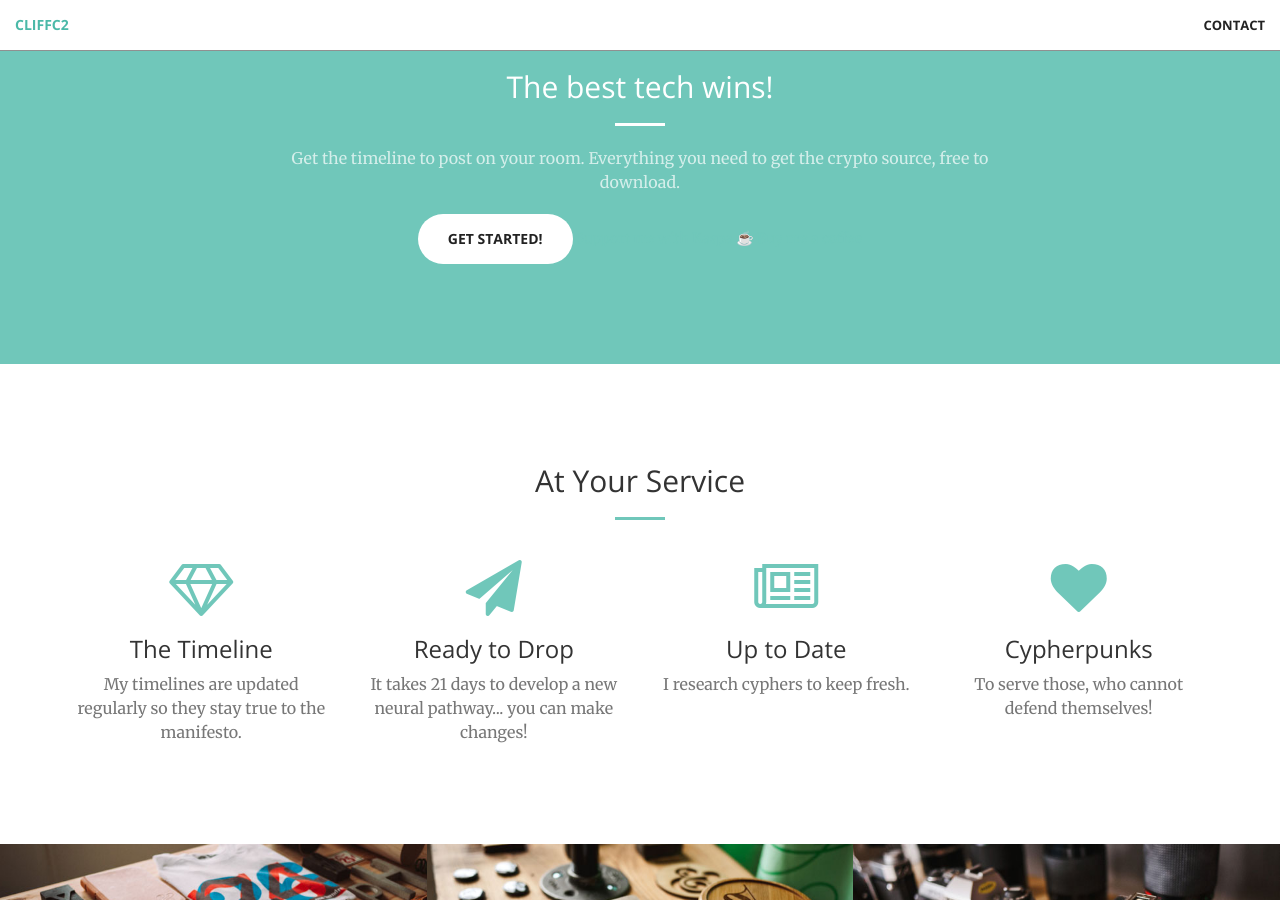
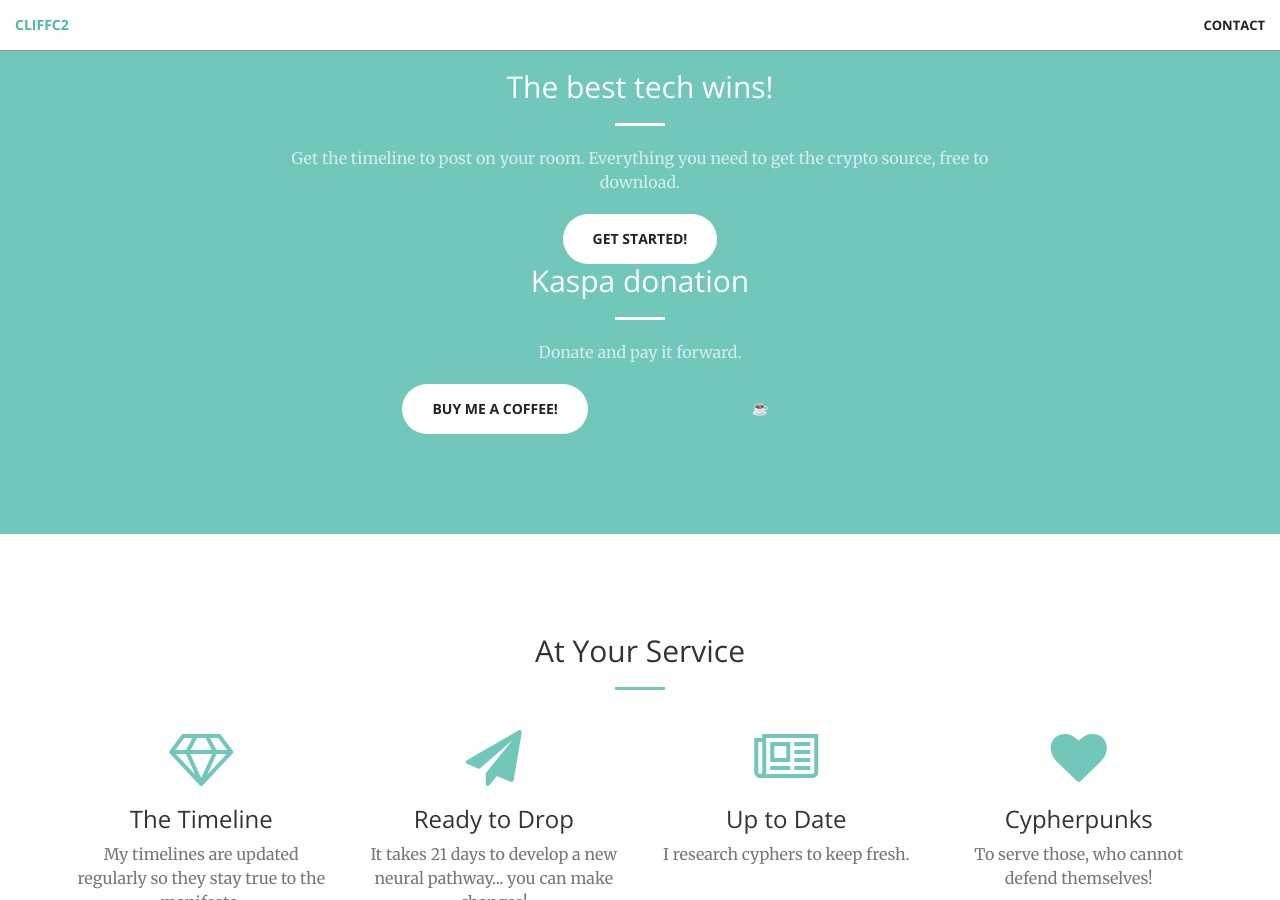
Before and after one commit to cliffc2/cliffc2.github.io, a Jekyll site: the page built from index.html, in a window 1280 px wide and 900 px high, scrolled down 930 px. Built offline with Jekyll 4.4.1, drawn with Linux system fonts in a browser that asks for light colours; Markdown is read by kramdown in place of the engine named in the settings.

Commit message:
Update call-to-action.html

```diff
--- a/_includes/call-to-action.html
+++ b/_includes/call-to-action.html
@@ -6,6 +6,10 @@
                 <hr class="light">
                 <p class="text-faded">Get the timeline to post on your room. Everything you need to get the crypto source, free to download.</p>
                 <a href="#" class="btn btn-default btn-xl">Get Started!</a>
+                <h2 class="section-heading">Kaspa donation</h2>
+                <hr class="light">
+                <p class="text-faded">Donate and pay it forward.</p>
+                <a href="https://kas.coffee/your-handle" class="btn btn-default btn-xl">Buy me a coffee!</a>
                 <!-- Simple link to your page -->
                 <a href="https://kas.coffee/your-handle">
                   Support me with Kaspa
```
